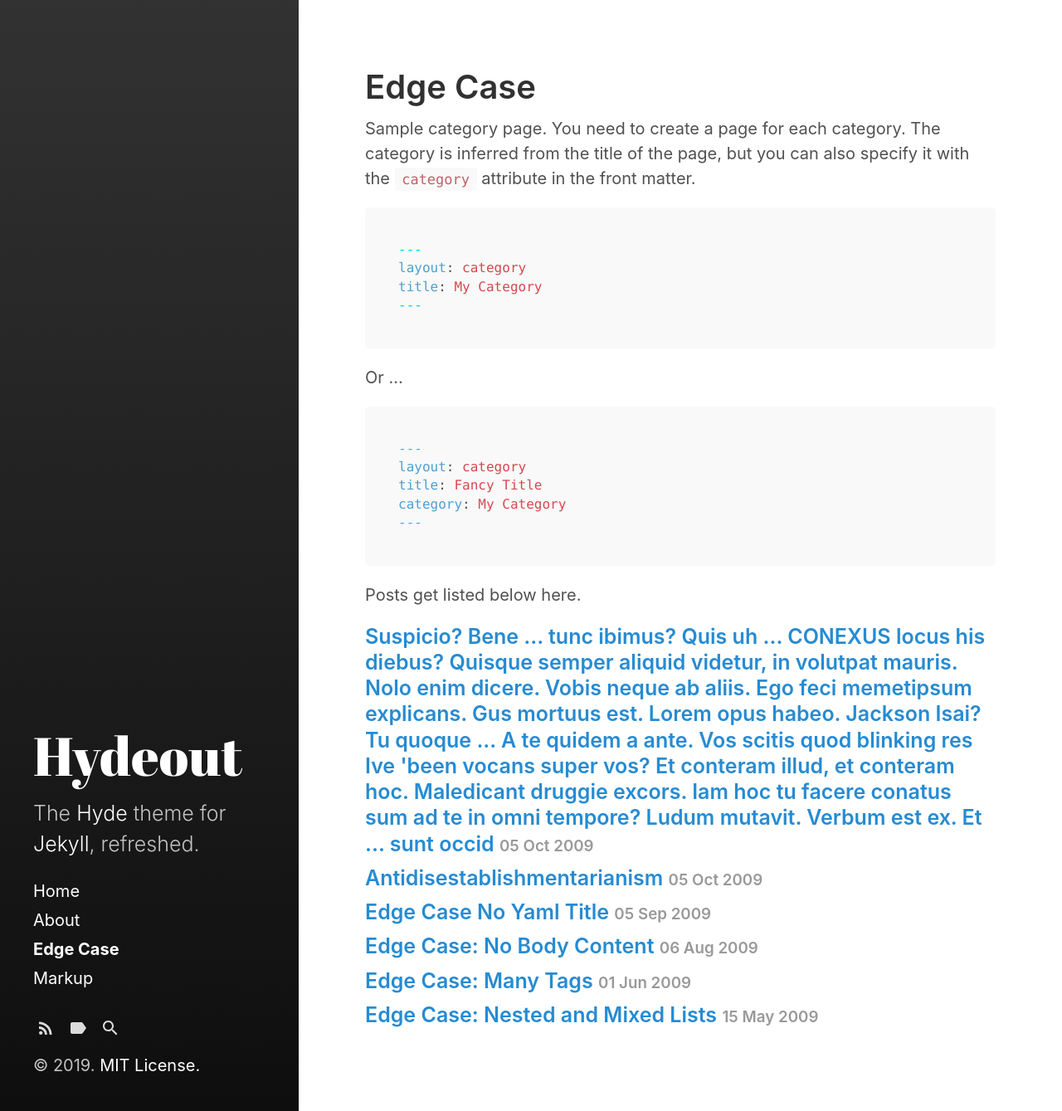
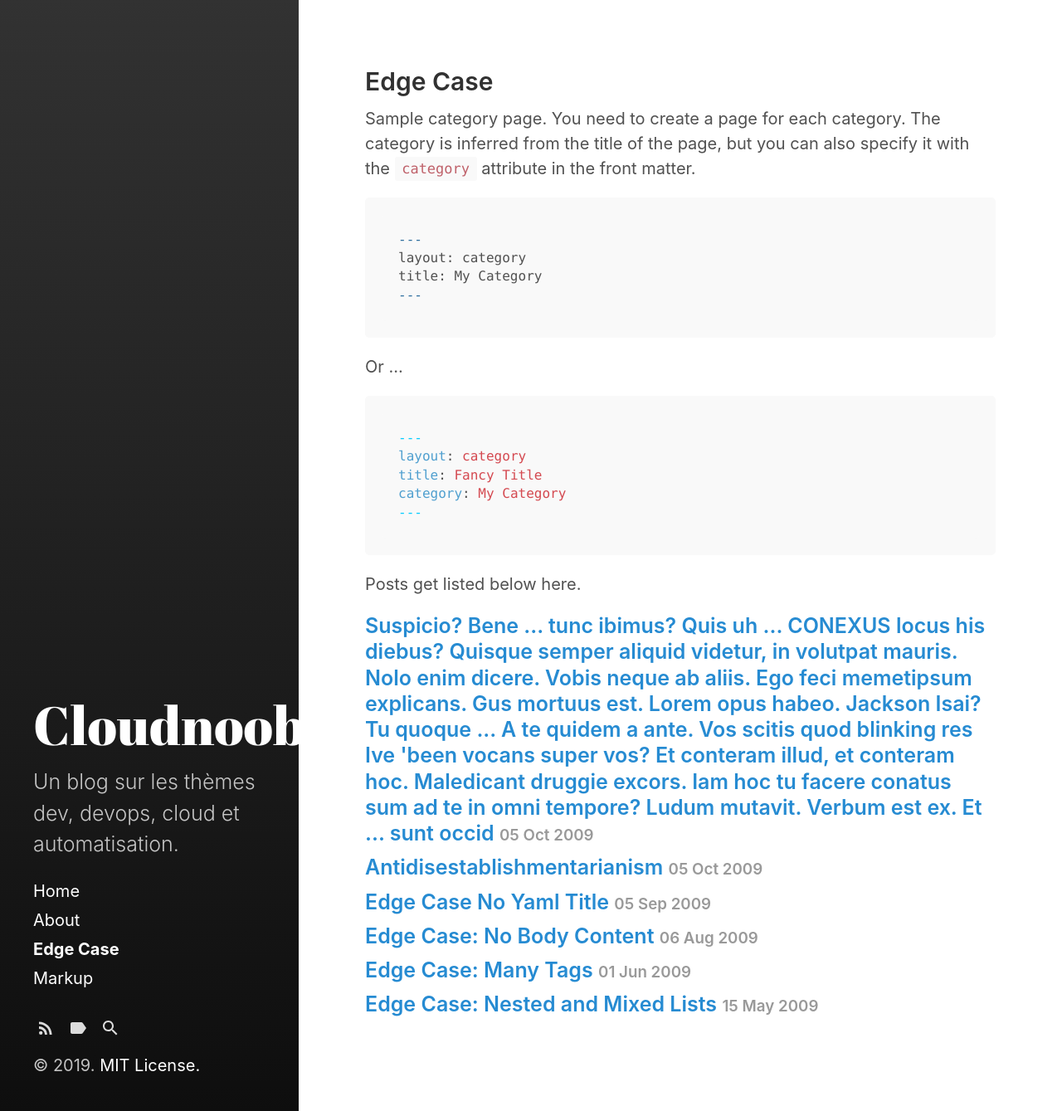
Before and after one commit to cloudnoob/cloudnoob.github.io, a Jekyll site: the page built from category/edge-case.md, in a window 1280 px wide. Shown: the whole page at 83% size. Built offline with Jekyll 4.4.1, drawn with Linux system fonts in a browser that asks for light colours.

Commit message:
init
t

p

p

p

p

o

````diff
--- a/_config.yml
+++ b/_config.yml
@@ -3,11 +3,11 @@ markdown:         kramdown
 highlighter:      rouge
 
 # Setup
-title:            Hydeout
+title:            Cloudnoob
 tagline:          'A Jekyll theme'
-description:      'The <a href="http://hyde.getpoole.com" target="_blank">Hyde</a> theme for <a href="http://jekyllrb.com" target="_blank">Jekyll</a>, refreshed.'
-url:              https://fongandrew.github.io
-baseurl:          '/hydeout'
+description:      'Un blog sur les thèmes dev, devops, cloud et automatisation.'
+url:              https://cloudnoob.github.io
+baseurl:          ''
                   # the optional subpath of your site, e.g. "/blog"
                   # NB: This applies to all pages in your Jekyll site.
                   # If you want to move just the blog index pages but keep
@@ -15,8 +15,8 @@ baseurl:          '/hydeout'
                   # sidebar_blog_link below.
 
 author:
-  name:           'Andrew Fong'
-  url:            https://twitter.com/fongandrewc
+  name:           'Aurelien EVENOT'
+  url:            https://twitter.com/aevenot
 
 paginate:         5
 # paginate_path:    '/page:num'
--- a/_sass/hydeout/_type.scss
+++ b/_sass/hydeout/_type.scss
@@ -11,7 +11,7 @@ h1, h2, h3, h4, h5, h6, .site-title {
 }
 
 h1 {
-  font-size: 2rem;
+  font-size: 1.5rem;
 }
 
 h2 {
--- a/category/edge-case.md
+++ b/category/edge-case.md
@@ -7,7 +7,7 @@ Sample category page. You need to create a page for each category.
 The category is inferred from the title of the page, but you can also
 specify it with the `category` attribute in the front matter.
 
-```md
+```bash
 ---
 layout: category
 title: My Category
````
Also changed, not shown: .gitignore.txt (added), Gemfile.lock (added), README.md (deleted), jekyll-theme-hydeout.gemspec.
